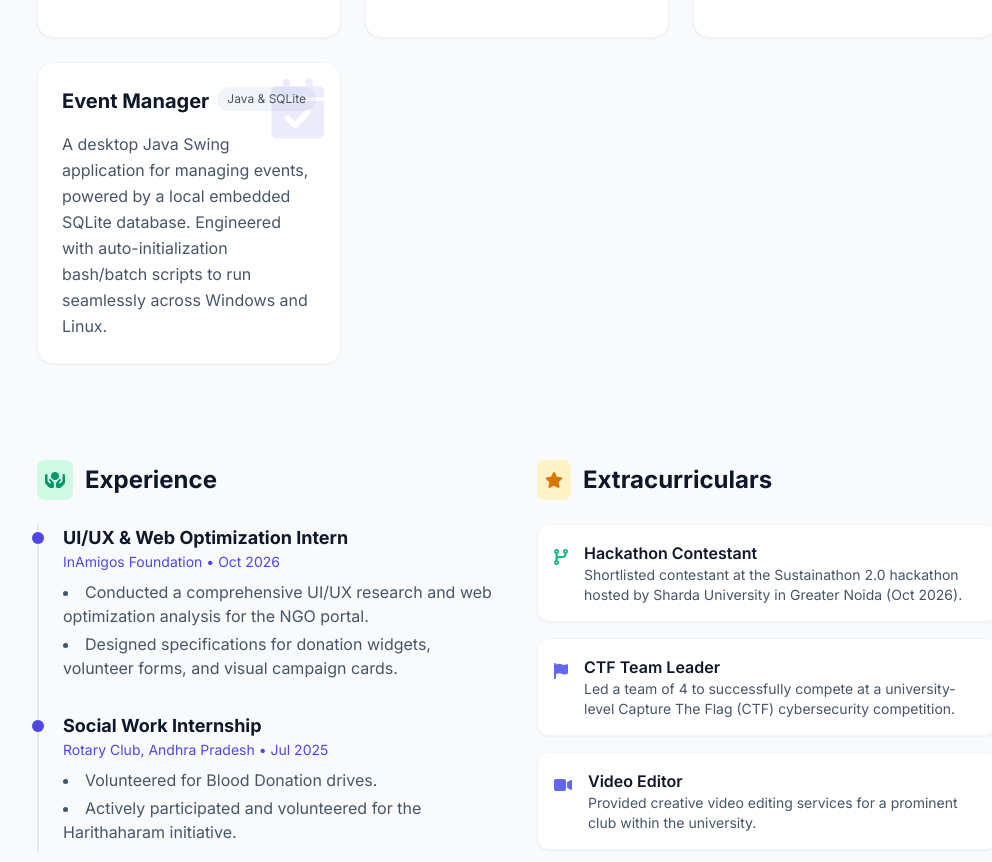
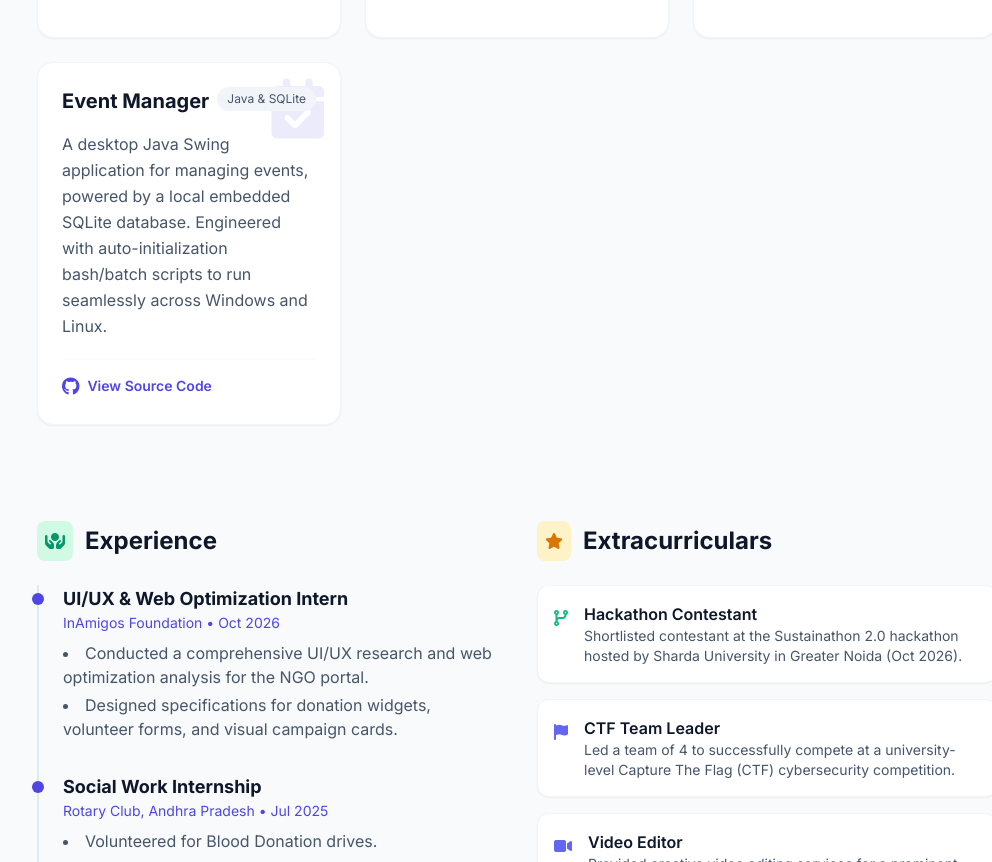
Before and after one commit to Akshithgunti/portfolio, a plain HTML site: page index.html in a window 1280 px wide. Shown: the part 1675-2537 px from the top of the page, without its empty margins (123-1115 px from the left). Drawn offline with nearby package versions, Linux system fonts and the light colour scheme.

Commit message:
Enhance Event Manager section in index.html
Updated the Event Manager section with additional styling and a link to the source code.

```diff
--- a/index.html
+++ b/index.html
@@ -173,17 +173,23 @@
                 </div>
 
                 <!-- Project 4: Event Manager (NEW) -->
-                <div class="bg-white rounded-2xl p-6 shadow-sm border border-slate-100 hover:shadow-md transition-shadow group relative overflow-hidden">
+                <div class="bg-white rounded-2xl p-6 shadow-sm border border-slate-100 hover:shadow-md transition-shadow group relative overflow-hidden flex flex-col">
                     <div class="absolute top-0 right-0 p-4 opacity-10 group-hover:opacity-20 transition-opacity">
                         <i class="fa-solid fa-calendar-check text-6xl text-indigo-600"></i>
                     </div>
-                    <div class="flex justify-between items-start mb-4">
+                    <div class="flex justify-between items-start mb-4 relative z-10">
                         <h3 class="text-xl font-bold text-slate-900 group-hover:text-indigo-600 transition-colors">Event Manager</h3>
                         <span class="text-xs font-medium px-2.5 py-1 bg-slate-100 text-slate-600 rounded-full">Java & SQLite</span>
                     </div>
-                    <p class="text-slate-600 leading-relaxed">
+                    <p class="text-slate-600 leading-relaxed mb-5 relative z-10 flex-grow">
                         A desktop Java Swing application for managing events, powered by a local embedded SQLite database. Engineered with auto-initialization bash/batch scripts to run seamlessly across Windows and Linux.
                     </p>
+                    <div class="mt-auto pt-3 border-t border-slate-50 relative z-10">
+                        <a href="https://github.com/Akshithgunti/Event_Manager-Java_Swing-.git" target="_blank" rel="noopener noreferrer" class="inline-flex items-center gap-2 text-sm font-semibold text-indigo-600 hover:text-indigo-700 transition-colors">
+                            <i class="fa-brands fa-github text-lg"></i>
+                            View Source Code
+                        </a>
+                    </div>
                 </div>
             </div>
         </section>
```
